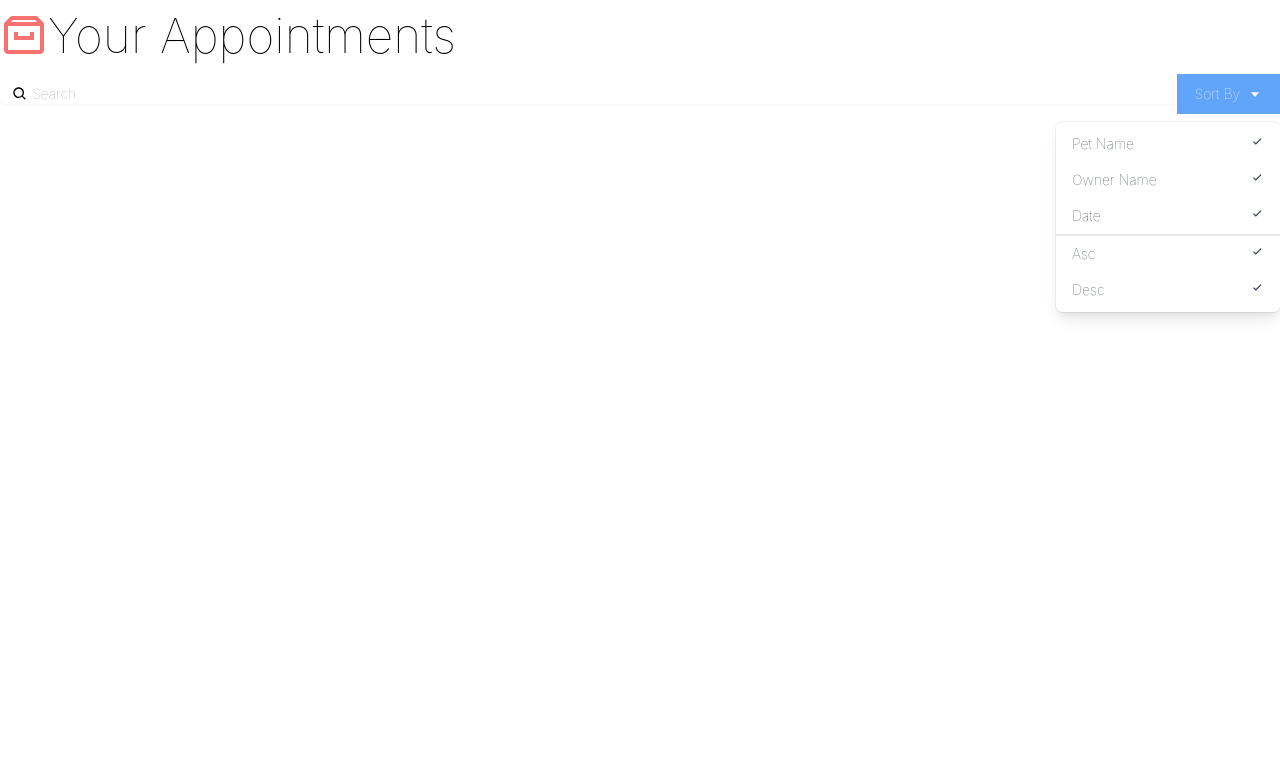
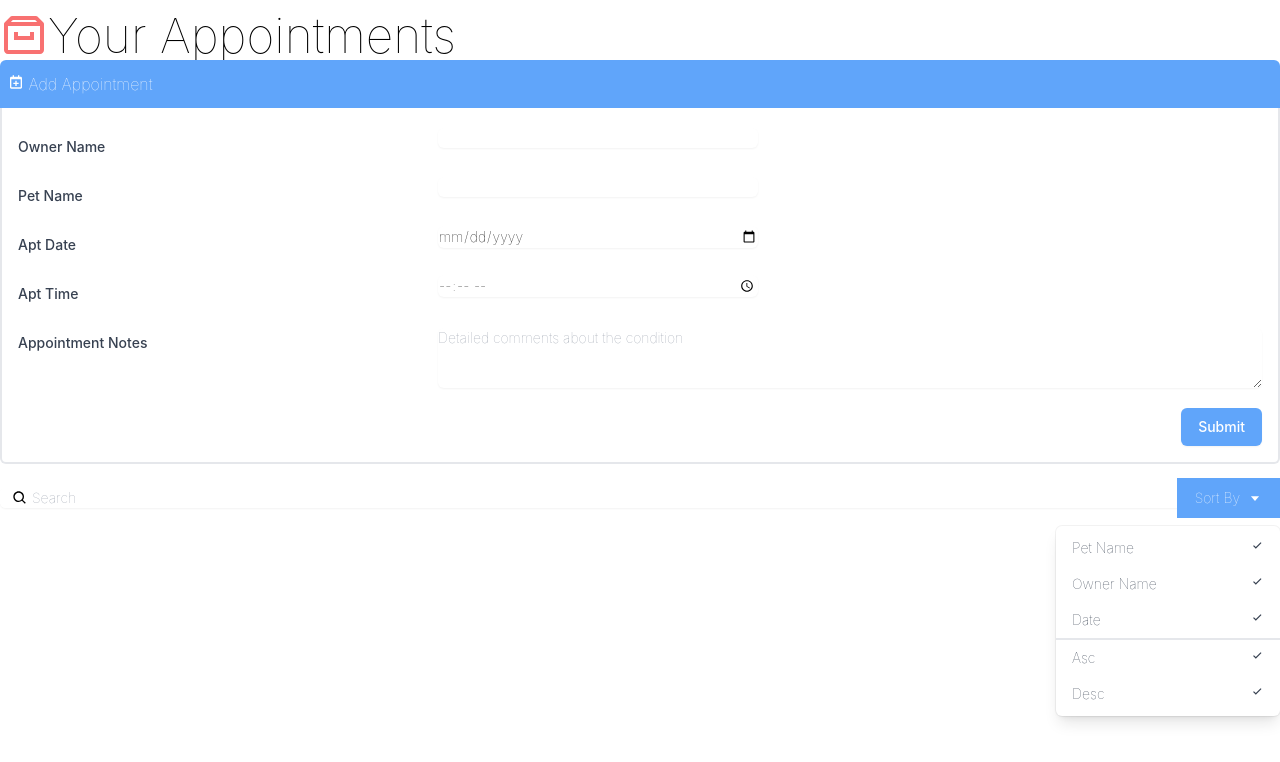
Before and after one commit to floresben/reactinterface, a React (Create React App) app: page / in a window 1280 px wide. Shown: the top 762 px of the page. Built offline with nearby package versions, Linux system fonts and the light colour scheme.

Commit message:
Added a new component

```diff
--- a/src/App.js
+++ b/src/App.js
@@ -1,11 +1,13 @@
 import { BiArchive } from "react-icons/bi"
 import Search from "./components/Search"
+import AddAppointment from "./components/AddAppointment";
 
 function App() {
   return (
     <div className="App container mx-auto mt-3 font-thin">
       <h1 className="text-5xl">
         <BiArchive className="inline-block text-red-400 align-top" />Your Appointments</h1>
+      <AddAppointment />
       <Search />
     </div>
   );
--- /dev/null
+++ b/src/components/AddAppointment.js
@@ -0,0 +1,73 @@
+import { BiCalendarPlus } from "react-icons/bi";
+
+const AddAppointment = () => {
+    return (
+        <div>
+        <button className="bg-blue-400 text-white px-2 py-3 w-full text-left rounded-t-md">
+            <div><BiCalendarPlus className="inline-block align-text-top" />  Add Appointment</div>
+        </button>
+        <div className="border-r-2 border-b-2 border-l-2 border-light-blue-500 rounded-b-md pl-4 pr-4 pb-4">
+            <div className="sm:grid sm:grid-cols-3 sm:gap-4 sm:items-start  sm:pt-5">
+            <label htmlFor="ownerName" className="block text-sm font-medium text-gray-700 sm:mt-px sm:pt-2">
+                Owner Name
+            </label>
+            <div className="mt-1 sm:mt-0 sm:col-span-2">
+                <input type="text" name="ownerName" id="ownerName"
+                className="max-w-lg block w-full shadow-sm focus:ring-indigo-500 focus:border-indigo-500 sm:max-w-xs sm:text-sm border-gray-300 rounded-md" />
+            </div>
+            </div>
+
+            <div className="sm:grid sm:grid-cols-3 sm:gap-4 sm:items-start  sm:pt-5">
+            <label htmlFor="petName" className="block text-sm font-medium text-gray-700 sm:mt-px sm:pt-2">
+                Pet Name
+            </label>
+            <div className="mt-1 sm:mt-0 sm:col-span-2">
+                <input type="text" name="petName" id="petName"
+                className="max-w-lg block w-full shadow-sm focus:ring-indigo-500 focus:border-indigo-500 sm:max-w-xs sm:text-sm border-gray-300 rounded-md" />
+            </div>
+            </div>
+
+            <div className="sm:grid sm:grid-cols-3 sm:gap-4 sm:items-start  sm:pt-5">
+            <label htmlFor="aptDate" className="block text-sm font-medium text-gray-700 sm:mt-px sm:pt-2">
+                Apt Date
+            </label>
+            <div className="mt-1 sm:mt-0 sm:col-span-2">
+                <input type="date" name="aptDate" id="aptDate"
+                className="max-w-lg block w-full shadow-sm focus:ring-indigo-500 focus:border-indigo-500 sm:max-w-xs sm:text-sm border-gray-300 rounded-md" />
+            </div>
+            </div>
+
+            <div className="sm:grid sm:grid-cols-3 sm:gap-4 sm:items-start  sm:pt-5">
+            <label htmlFor="aptTime" className="block text-sm font-medium text-gray-700 sm:mt-px sm:pt-2">
+                Apt Time
+            </label>
+            <div className="mt-1 sm:mt-0 sm:col-span-2">
+                <input type="time" name="aptTime" id="aptTime"
+                className="max-w-lg block w-full shadow-sm focus:ring-indigo-500 focus:border-indigo-500 sm:max-w-xs sm:text-sm border-gray-300 rounded-md" />
+            </div>
+            </div>
+
+            <div className="sm:grid sm:grid-cols-3 sm:gap-4 sm:items-start  sm:pt-5">
+            <label htmlFor="aptNotes" className="block text-sm font-medium text-gray-700 sm:mt-px sm:pt-2">
+                Appointment Notes
+            </label>
+            <div className="mt-1 sm:mt-0 sm:col-span-2">
+                <textarea id="aptNotes" name="aptNotes" rows="3"
+                className="shadow-sm focus:ring-indigo-500 focus:border-indigo-500 mt-1 block w-full sm:text-sm border-gray-300 rounded-md" placeholder="Detailed comments about the condition"></textarea>
+            </div>
+            </div>
+
+
+            <div className="pt-5">
+            <div className="flex justify-end">
+                <button type="submit" className="ml-3 inline-flex justify-center py-2 px-4 border border-transparent shadow-sm text-sm font-medium rounded-md text-white bg-blue-400 hover:bg-blue-700 focus:outline-none focus:ring-2 focus:ring-offset-2 focus:ring-blue-400">
+                Submit
+                </button>
+            </div>
+            </div>
+        </div>
+        </div>
+    )
+}
+
+export default AddAppointment;
--- a/src/components/Search.js
+++ b/src/components/Search.js
@@ -49,4 +49,4 @@
   )
 }
 
-export default Search
+export default Search;
```
